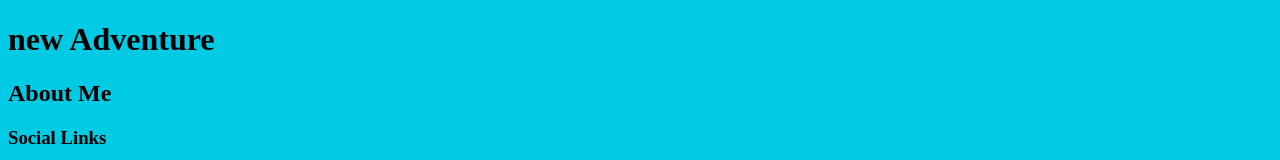
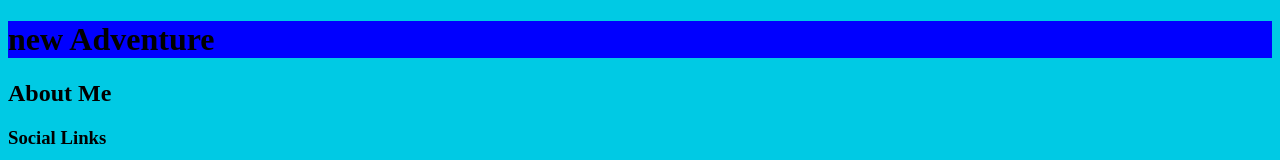
Before and after one commit to Elbeik/project1-work, a plain HTML site: page index.html in a window 1280 px wide. Shown: the top 160 px of the page. Drawn offline with Linux system fonts and the light colour scheme.

Commit message:
h1 background added

```diff
--- a/css/app.css
+++ b/css/app.css
@@ -1,3 +1,6 @@
 body {
     background-color: #00cae4;
 }
+h1 {
+    background-color: blue;
+}
```
